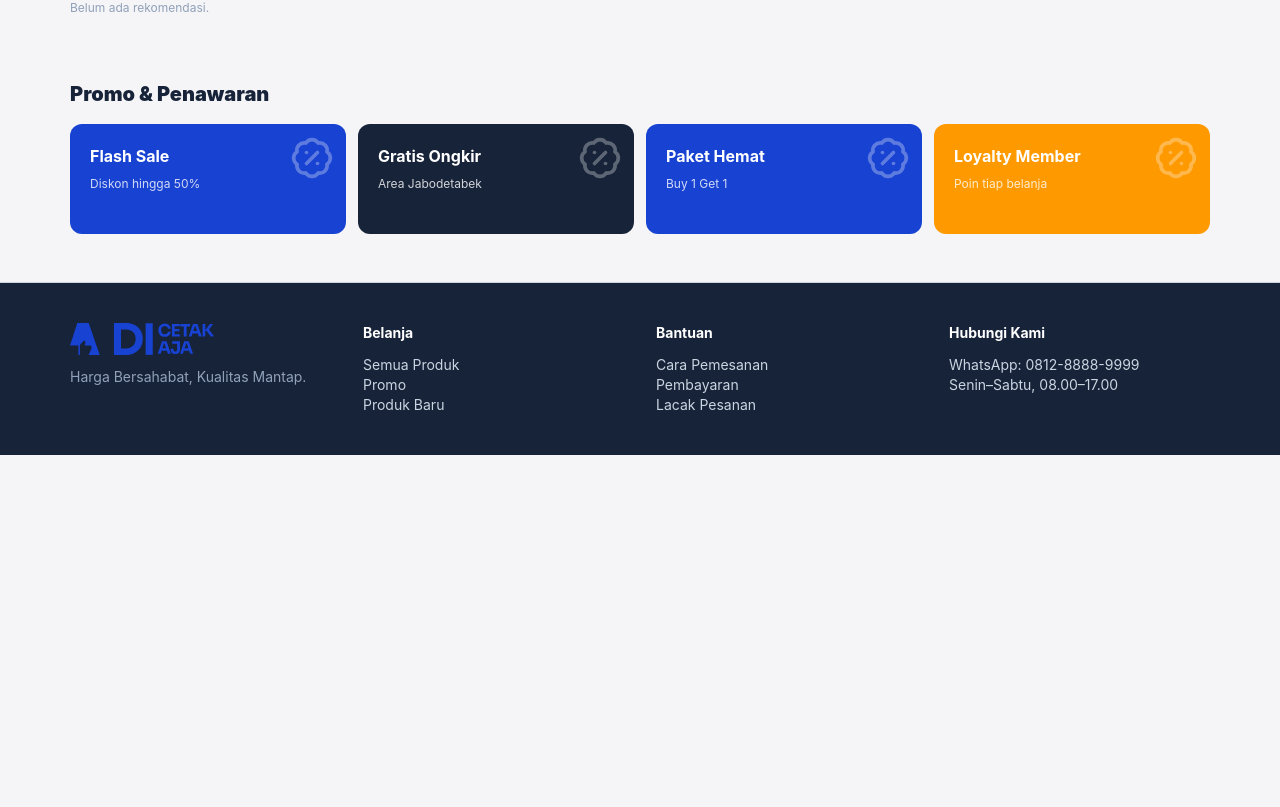
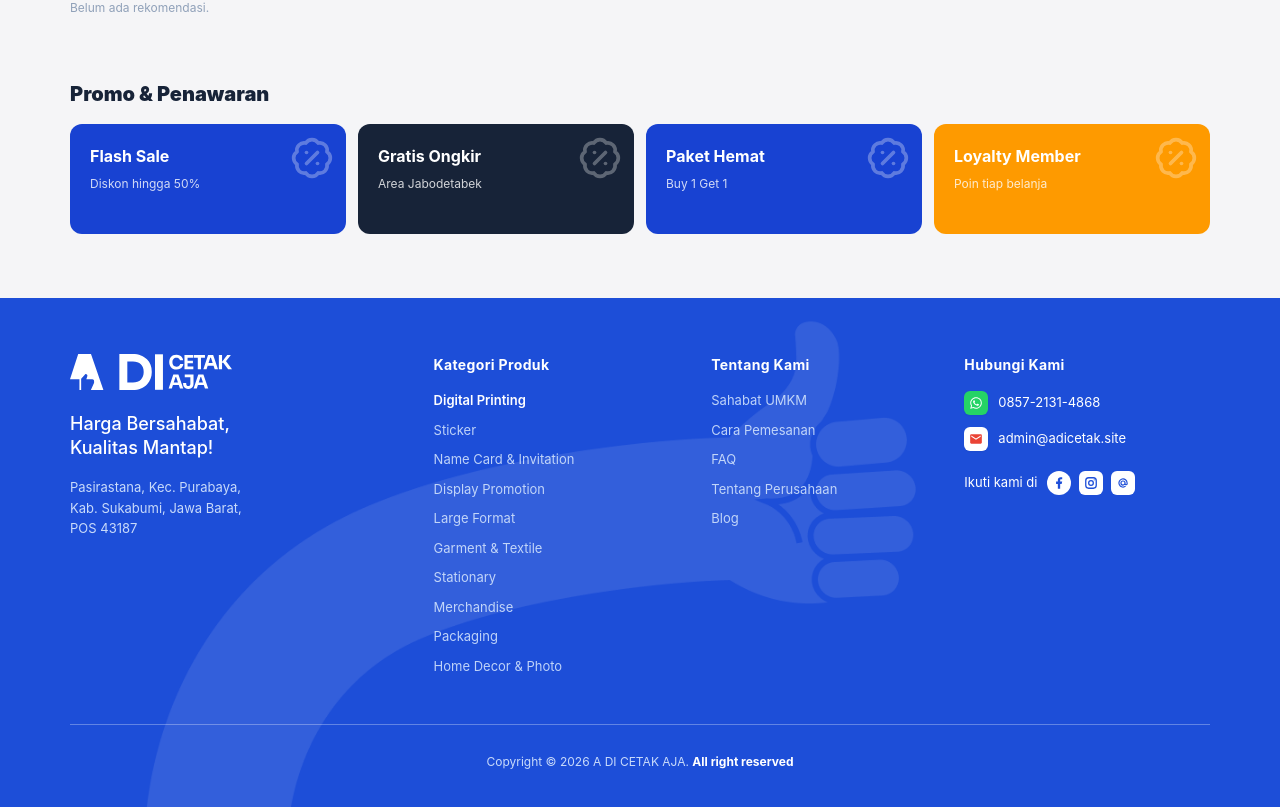
Before and after one commit to bilkiszakila/E-Commerce, a Next.js app: page / in a window 1280 px wide. Shown: the part 726-1533 px from the top of the page. Before the commit the page ends 1181 px from the top, so only its background shows below. Built offline with nearby package versions, Linux system fonts and the light colour scheme; no server answers; the database is empty.

Commit message:
update footer

```diff
--- a/src/app/components.tsx
+++ b/src/app/components.tsx
@@ -503,40 +503,218 @@ export function Header() {
   );
 }
 
+const FOOTER_CATEGORIES = [
+  "Digital Printing",
+  "Sticker",
+  "Name Card & Invitation",
+  "Display Promotion",
+  "Large Format",
+  "Garment & Textile",
+  "Stationary",
+  "Merchandise",
+  "Packaging",
+  "Home Decor & Photo",
+];
+
+const FOOTER_ABOUT = [
+  { label: "Sahabat UMKM", href: "/sahabat-umkm" },
+  { label: "Cara Pemesanan", href: "/cara-pemesanan" },
+  { label: "FAQ", href: "/faq" },
+  { label: "Tentang Perusahaan", href: "/tentang-kami" },
+  { label: "Blog", href: "/blog" },
+];
+
 export function Footer() {
   const pathname = usePathname();
   if (pathname.startsWith("/admin")) return null;
+
   return (
-    <footer className="mt-12 border-t bg-slate-950 py-10 text-slate-300">
-      <div className="mx-auto grid max-w-[1180px] gap-8 px-5 text-sm md:grid-cols-4">
+    <footer className="relative mt-16 overflow-hidden bg-[#1D4ED8] text-white">
+      {/* Watermark Elemen Visual Latar Belakang */}
+      <img
+        src="/images/footer-img.png"
+        alt=""
+        aria-hidden="true"
+        className="pointer-events-none absolute top-0 left-[-140px] md:inset-0 md:rotate-0 mx-auto h-full w-auto max-w-none object-contain select-none"
+      />
+
+      <div className="relative z-10 mx-auto max-w-[1180px] px-4 pt-14 pb-9 md:px-5">
+        {/* Grid 4 Kolom Utama */}
+        <div className="grid grid-cols-1 gap-10 sm:grid-cols-2 lg:grid-cols-[1.35fr_1fr_0.9fr_1fr] lg:gap-8">
+          {/* Kolom 1: Brand, Tagline & Alamat */}
           <div>
-          <Link href="/" className="mb-3 block" aria-label="ADI CETAK - Beranda">
+            <Link href="/" className="inline-block" aria-label="A DI CETAK AJA - Beranda">
               <Image
                 src={brandLogo}
-              alt="ADI CETAK"
-              width={146}
-              height={32}
-              className="h-8 w-auto"
+                alt="A DI CETAK AJA"
+                width={156}
+                height={36}
+                className="h-9 w-auto brightness-0 invert"
               />
             </Link>
-          <p className="text-slate-400">Harga Bersahabat, Kualitas Mantap.</p>
+
+            <p className="mt-4 max-w-[240px] text-[18px] leading-[1.35] font-medium text-white">
+              Harga Bersahabat,
+              <br />
+              Kualitas Mantap!
+            </p>
+
+            <p className="mt-4 max-w-[230px] text-[13px] leading-[1.6] text-blue-100/90">
+              Pasirastana, Kec. Purabaya,
+              <br />
+              Kab. Sukabumi, Jawa Barat,
+              <br />
+              POS 43187
+            </p>
           </div>
+
+          {/* Kolom 2: Kategori Produk */}
           <div>
-          <b className="mb-3 block text-white">Belanja</b>
-          <p>Semua Produk</p>
-          <p>Promo</p>
-          <p>Produk Baru</p>
+            <h3 className="text-[14px] font-bold tracking-wide text-white">
+              Kategori Produk
+            </h3>
+            <ul className="mt-4 space-y-2.5 text-[13px]">
+              {FOOTER_CATEGORIES.map((category, idx) => (
+                <li key={category}>
+                  <Link
+                    href={`/category?name=${encodeURIComponent(category)}`}
+                    className={
+                      idx === 0
+                        ? "font-semibold text-white transition hover:text-blue-100"
+                        : "text-blue-100/85 transition hover:text-white"
+                    }
+                  >
+                    {category}
+                  </Link>
+                </li>
+              ))}
+            </ul>
           </div>
+
+          {/* Kolom 3: Tentang Kami */}
           <div>
-          <b className="mb-3 block text-white">Bantuan</b>
-          <p>Cara Pemesanan</p>
-          <p>Pembayaran</p>
-          <p>Lacak Pesanan</p>
+            <h3 className="text-[14px] font-bold tracking-wide text-white">
+              Tentang Kami
+            </h3>
+            <ul className="mt-4 space-y-2.5 text-[13px]">
+              {FOOTER_ABOUT.map((item) => (
+                <li key={item.label}>
+                  <Link
+                    href={item.href}
+                    className="text-blue-100/85 transition hover:text-white"
+                  >
+                    {item.label}
+                  </Link>
+                </li>
+              ))}
+            </ul>
           </div>
+
+          {/* Kolom 4: Hubungi Kami */}
           <div>
-          <b className="mb-3 block text-white">Hubungi Kami</b>
-          <p>WhatsApp: 0812-8888-9999</p>
-          <p>Senin–Sabtu, 08.00–17.00</p>
+            <h3 className="text-[14px] font-bold tracking-wide text-white">
+              Hubungi Kami
+            </h3>
+
+            <div className="mt-4 space-y-3 text-[13px]">
+              {/* WhatsApp */}
+              <a
+                href="https://wa.me/6285721314868"
+                target="_blank"
+                rel="noopener noreferrer"
+                className="flex items-center gap-2.5 text-white transition hover:text-blue-100"
+              >
+                <span className="grid h-6 w-6 shrink-0 place-items-center rounded-md bg-[#25D366] text-white shadow-xs">
+                  <svg viewBox="0 0 24 24" fill="currentColor" className="h-3.5 w-3.5">
+                    <path d="M12.04 2C6.58 2 2.13 6.45 2.13 11.91C2.13 13.66 2.59 15.36 3.45 16.86L2.05 22L7.3 20.62C8.75 21.41 10.38 21.83 12.04 21.83C17.5 21.83 21.95 17.38 21.95 11.92C21.95 9.27 20.92 6.78 19.05 4.91C17.18 3.03 14.69 2 12.04 2M12.05 3.67C14.25 3.67 16.31 4.53 17.87 6.09C19.42 7.65 20.28 9.72 20.28 11.92C20.28 16.46 16.58 20.15 12.04 20.15C10.56 20.15 9.11 19.76 7.85 19L7.55 18.83L4.43 19.65L5.26 16.61L5.06 16.29C4.24 15 3.8 13.47 3.8 11.91C3.81 7.37 7.5 3.67 12.05 3.67M8.53 7.33C8.37 7.33 8.1 7.39 7.87 7.64C7.65 7.89 7 8.5 7 9.71C7 10.93 7.89 12.1 8 12.27C8.14 12.44 9.76 14.94 12.25 16C12.84 16.27 13.3 16.42 13.66 16.53C14.25 16.72 14.79 16.69 15.22 16.63C15.7 16.56 16.68 16.03 16.89 15.45C17.1 14.87 17.1 14.38 17.04 14.27C16.97 14.17 16.81 14.11 16.56 14C16.31 13.86 15.09 13.26 14.87 13.18C14.64 13.1 14.5 13.06 14.31 13.3C14.15 13.55 13.67 14.11 13.53 14.27C13.38 14.44 13.24 14.46 13 14.34C12.74 14.21 11.94 13.95 11 13.11C10.26 12.45 9.77 11.64 9.62 11.39C9.5 11.15 9.61 11 9.73 10.89C9.84 10.78 10 10.6 10.1 10.45C10.23 10.31 10.27 10.2 10.35 10.04C10.43 9.87 10.39 9.73 10.33 9.61C10.27 9.5 9.77 8.26 9.56 7.77C9.36 7.29 9.16 7.35 9 7.34C8.86 7.34 8.7 7.33 8.53 7.33Z" />
+                  </svg>
+                </span>
+                <span>0857-2131-4868</span>
+              </a>
+
+              {/* Gmail / Email */}
+              <a
+                href="mailto:admin@adicetak.site"
+                className="flex items-center gap-2.5 text-white transition hover:text-blue-100"
+              >
+                <span className="grid h-6 w-6 shrink-0 place-items-center rounded-md bg-white shadow-xs">
+                  <svg viewBox="0 0 24 24" className="h-3.5 w-3.5">
+                    <path
+                      fill="#EA4335"
+                      d="M20 4H4c-1.1 0-2 .9-2 2v12c0 1.1.9 2 2 2h16c1.1 0 2-.9 2-2V6c0-1.1-.9-2-2-2zm0 4.2-8 5-8-5V6l8 5 8-5v2.2z"
+                    />
+                  </svg>
+                </span>
+                <span>admin@adicetak.site</span>
+              </a>
+            </div>
+
+            {/* Ikuti Kami di */}
+            <div className="mt-5 flex items-center gap-2.5 text-[13px] text-white">
+              <span>Ikuti kami di</span>
+              <div className="flex items-center gap-2">
+                {/* Facebook */}
+                <a
+                  href="https://facebook.com"
+                  target="_blank"
+                  rel="noopener noreferrer"
+                  aria-label="Facebook A DI CETAK AJA"
+                  className="grid h-6 w-6 place-items-center rounded-full bg-white text-[#1D4ED8] transition hover:scale-105"
+                >
+                  <svg viewBox="0 0 24 24" fill="currentColor" className="h-3.5 w-3.5">
+                    <path d="M14 13.5h2.5l1-4H14v-2c0-1.03 0-2 2-2h1.5V2.14c-.326-.043-1.557-.14-2.857-.14C11.928 2 10 3.657 10 6.7v2.8H7v4h3V22h4v-8.5z" />
+                  </svg>
+                </a>
+
+                {/* Instagram */}
+                <a
+                  href="https://instagram.com"
+                  target="_blank"
+                  rel="noopener noreferrer"
+                  aria-label="Instagram A DI CETAK AJA"
+                  className="grid h-6 w-6 place-items-center rounded-md bg-white text-[#1D4ED8] transition hover:scale-105"
+                >
+                  <svg
+                    viewBox="0 0 24 24"
+                    fill="none"
+                    stroke="currentColor"
+                    strokeWidth="2.2"
+                    className="h-3.5 w-3.5"
+                  >
+                    <rect width="18" height="18" x="3" y="3" rx="5" />
+                    <circle cx="12" cy="12" r="4" />
+                    <circle cx="17.5" cy="6.5" r="1" fill="currentColor" stroke="none" />
+                  </svg>
+                </a>
+
+                {/* Threads */}
+                <a
+                  href="https://threads.net"
+                  target="_blank"
+                  rel="noopener noreferrer"
+                  aria-label="Threads A DI CETAK AJA"
+                  className="grid h-6 w-6 place-items-center rounded-md bg-white text-[#1D4ED8] transition hover:scale-105"
+                >
+                  <svg
+                    viewBox="0 0 24 24"
+                    fill="none"
+                    stroke="currentColor"
+                    strokeWidth="2"
+                    className="h-3.5 w-3.5"
+                  >
+                    <path d="M19 12a7 7 0 1 0-2.5 5.36" />
+                    <path d="M15.5 12a3.5 3.5 0 1 1-3.5-3.5c2 0 3.5 1.3 3.5 3.5v1.2a1.8 1.8 0 0 0 3.6 0V12" />
+                  </svg>
+                </a>
+              </div>
+            </div>
+          </div>
+        </div>
+
+        {/* Garis Pembatas & Copyright */}
+        <div className="mt-12 border-t border-white/30 pt-7 text-center text-[12px] text-blue-100/90">
+          Copyright © 2026 A DI CETAK AJA.{" "}
+          <strong className="font-bold text-white">All right reserved</strong>
         </div>
       </div>
     </footer>
```
Also changed, not shown: public/images/footer-img.png (added). Lines whose indentation alone changed are shown as unchanged.
